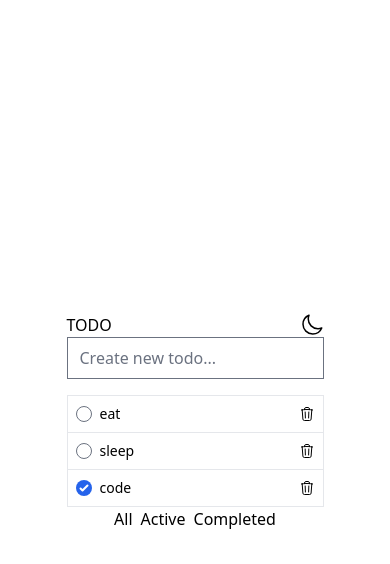
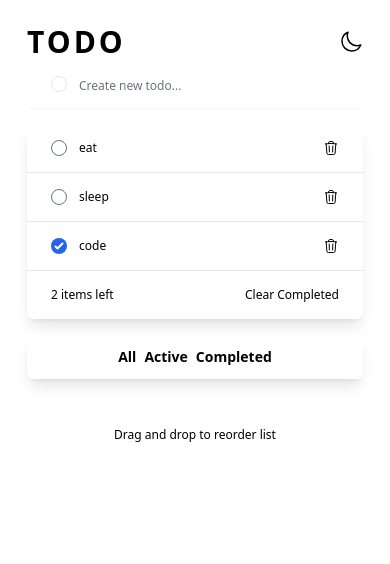
Before and after one commit to orphandeity/todo-app, a React (Vite) app: page / in a window 390 px wide. Shown: the top 564 px of the page. Built offline with nearby package versions, Linux system fonts and the light colour scheme.

Commit message:
mobile layout

```diff
--- a/src/App.tsx
+++ b/src/App.tsx
@@ -1,29 +1,14 @@
 import { useEffect, useState } from "react";
-import * as Toggle from "@radix-ui/react-toggle";
-import { clsx } from "clsx";
 import TaskList from "./components/TaskList";
+import DarkModeToggle from "./components/DarkModeToggle";
 
 function App() {
-  const [darkMode, setDarkMode] = useState(false);
-
-  useEffect(() => {
-    darkMode
-      ? document.documentElement.classList.add("dark")
-      : document.documentElement.classList.remove("dark");
-  }, [darkMode]);
-
   return (
-    <main className="grid min-h-screen place-content-center dark:bg-gray-300">
+    <main className="mx-auto min-h-screen max-w-sm p-6 dark:bg-gray-300">
       <div>
         <div className="flex items-center justify-between">
-          <h1>TODO</h1>
-          <Toggle.Root
-            pressed={darkMode}
-            onPressedChange={() => setDarkMode(!darkMode)}
-            aria-label="dark mode"
-          >
-            {darkMode ? <SunIcon /> : <Moonicon />}
-          </Toggle.Root>
+          <h1 className="text-3xl font-semibold tracking-widest">TODO</h1>
+          <DarkModeToggle />
         </div>
         <TaskList />
       </div>
@@ -31,42 +16,4 @@ function App() {
   );
 }
 
-const Moonicon = () => {
-  return (
-    <svg
-      xmlns="http://www.w3.org/2000/svg"
-      fill="none"
-      viewBox="0 0 24 24"
-      strokeWidth={1.5}
-      stroke="currentColor"
-      className="h-6 w-6"
-    >
-      <path
-        strokeLinecap="round"
-        strokeLinejoin="round"
-        d="M21.752 15.002A9.718 9.718 0 0118 15.75c-5.385 0-9.75-4.365-9.75-9.75 0-1.33.266-2.597.748-3.752A9.753 9.753 0 003 11.25C3 16.635 7.365 21 12.75 21a9.753 9.753 0 009.002-5.998z"
-      />
-    </svg>
-  );
-};
-
-const SunIcon = () => {
-  return (
-    <svg
-      xmlns="http://www.w3.org/2000/svg"
-      fill="none"
-      viewBox="0 0 24 24"
-      strokeWidth={1.5}
-      stroke="currentColor"
-      className="h-6 w-6"
-    >
-      <path
-        strokeLinecap="round"
-        strokeLinejoin="round"
-        d="M12 3v2.25m6.364.386l-1.591 1.591M21 12h-2.25m-.386 6.364l-1.591-1.591M12 18.75V21m-4.773-4.227l-1.591 1.591M5.25 12H3m4.227-4.773L5.636 5.636M15.75 12a3.75 3.75 0 11-7.5 0 3.75 3.75 0 017.5 0z"
-      />
-    </svg>
-  );
-};
-
 export default App;
--- a/src/components/CreateTask.tsx
+++ b/src/components/CreateTask.tsx
@@ -1,5 +1,6 @@
 import { useState } from "react";
 import { useStore } from "../lib/store";
+import { clsx } from "clsx";
 
 const CreateTask = () => {
   const [newTask, setNewTask] = useState("");
@@ -13,13 +14,17 @@ const CreateTask = () => {
   }
 
   return (
-    <form onSubmit={handleSubmit}>
+    <form
+      onSubmit={handleSubmit}
+      className="flex items-center gap-3 rounded-md bg-white px-6 py-3 shadow-sm focus-within:ring-2 focus-within:ring-blue-300"
+    >
+      <div className="h-4 w-4 rounded-full border" />
       <input
         type="text"
         placeholder="Create new todo..."
         value={newTask}
         onChange={(e) => setNewTask(e.target.value)}
-        className="w-full"
+        className="flex-1 border-none p-0 placeholder:text-xs focus:ring-0"
       />
     </form>
   );
--- /dev/null
+++ b/src/components/DarkModeToggle.tsx
@@ -0,0 +1,62 @@
+import { useState, useEffect } from "react";
+import * as Toggle from "@radix-ui/react-toggle";
+
+const DarkModeToggle = () => {
+  const [darkMode, setDarkMode] = useState(false);
+
+  useEffect(() => {
+    darkMode
+      ? document.documentElement.classList.add("dark")
+      : document.documentElement.classList.remove("dark");
+  }, [darkMode]);
+
+  return (
+    <Toggle.Root
+      pressed={darkMode}
+      onPressedChange={() => setDarkMode(!darkMode)}
+      aria-label="dark mode"
+    >
+      {darkMode ? <SunIcon /> : <Moonicon />}
+    </Toggle.Root>
+  );
+};
+
+const Moonicon = () => {
+  return (
+    <svg
+      xmlns="http://www.w3.org/2000/svg"
+      fill="none"
+      viewBox="0 0 24 24"
+      strokeWidth={1.5}
+      stroke="currentColor"
+      className="h-6 w-6"
+    >
+      <path
+        strokeLinecap="round"
+        strokeLinejoin="round"
+        d="M21.752 15.002A9.718 9.718 0 0118 15.75c-5.385 0-9.75-4.365-9.75-9.75 0-1.33.266-2.597.748-3.752A9.753 9.753 0 003 11.25C3 16.635 7.365 21 12.75 21a9.753 9.753 0 009.002-5.998z"
+      />
+    </svg>
+  );
+};
+
+const SunIcon = () => {
+  return (
+    <svg
+      xmlns="http://www.w3.org/2000/svg"
+      fill="none"
+      viewBox="0 0 24 24"
+      strokeWidth={1.5}
+      stroke="currentColor"
+      className="h-6 w-6"
+    >
+      <path
+        strokeLinecap="round"
+        strokeLinejoin="round"
+        d="M12 3v2.25m6.364.386l-1.591 1.591M21 12h-2.25m-.386 6.364l-1.591-1.591M12 18.75V21m-4.773-4.227l-1.591 1.591M5.25 12H3m4.227-4.773L5.636 5.636M15.75 12a3.75 3.75 0 11-7.5 0 3.75 3.75 0 017.5 0z"
+      />
+    </svg>
+  );
+};
+
+export default DarkModeToggle;
--- a/src/components/TaskCard.tsx
+++ b/src/components/TaskCard.tsx
@@ -17,7 +17,7 @@ const TaskCard = ({ task }: { task: Task }) => {
     <li
       ref={setNodeRef}
       style={style}
-      className="flex max-w-xs items-center justify-between gap-2 border-t p-2 text-sm"
+      className="flex items-center justify-between gap-3 border-b bg-white px-6 py-4"
     >
       <input
         type="checkbox"
--- a/src/components/TaskList.tsx
+++ b/src/components/TaskList.tsx
@@ -21,7 +21,7 @@ import {
 import * as Tabs from "@radix-ui/react-tabs";
 
 const TaskList = () => {
-  const { tasks } = useStore();
+  const { tasks, clear } = useStore();
   const [animationParent] = useAutoAnimate(/** optional config */);
 
   // drag and drop gestures
@@ -49,7 +49,7 @@ const TaskList = () => {
   }
 
   return (
-    <div className="flex max-w-xs flex-col gap-4">
+    <div className="flex flex-col gap-4 text-xs">
       <CreateTask />
       <Tabs.Root defaultValue="all">
         <DndContext
@@ -57,7 +57,8 @@ const TaskList = () => {
           collisionDetection={closestCenter}
           onDragEnd={handleDragEnd}
         >
-          <ul ref={animationParent} className="border border-t-0">
+          <div className="overflow-hidden rounded-md bg-white shadow-lg">
+            <ul ref={animationParent}>
               <Tabs.Content value="all">
                 <SortableContext
                   items={tasks}
@@ -93,13 +94,22 @@ const TaskList = () => {
                 </SortableContext>
               </Tabs.Content>
             </ul>
+            <fieldset className="flex justify-between px-6 py-4">
+              <p>
+                <span>{tasks.filter((task) => !task.isComplete).length}</span>{" "}
+                items left
+              </p>
+              <button onClick={() => clear()}>Clear Completed</button>
+            </fieldset>
+          </div>
         </DndContext>
-        <Tabs.List className="flex justify-center gap-2">
+        <Tabs.List className="mt-4 flex justify-center gap-2 rounded-md bg-white py-3 text-sm font-semibold shadow-lg">
           <Tabs.Trigger value="all">All</Tabs.Trigger>
           <Tabs.Trigger value="active">Active</Tabs.Trigger>
           <Tabs.Trigger value="completed">Completed</Tabs.Trigger>
         </Tabs.List>
       </Tabs.Root>
+      <p className="mx-auto mt-8">Drag and drop to reorder list</p>
     </div>
   );
 };
--- a/src/lib/store.ts
+++ b/src/lib/store.ts
@@ -13,6 +13,7 @@ interface TaskState {
   create: (text: string) => void;
   update: (id: string) => void;
   delete: (id: string) => void;
+  clear: () => void;
 }
 
 export const useStore = create<TaskState>()(
@@ -47,6 +48,11 @@ export const useStore = create<TaskState>()(
         set((state) => ({
           tasks: state.tasks.filter((task) => task.id !== id),
         })),
+      // clear completed todos
+      clear: () =>
+        set((state) => ({
+          tasks: state.tasks.filter((task) => !task.isComplete),
+        })),
     }),
     /**
      * persist to localStorage
```
Lines whose indentation alone changed are shown as unchanged.
